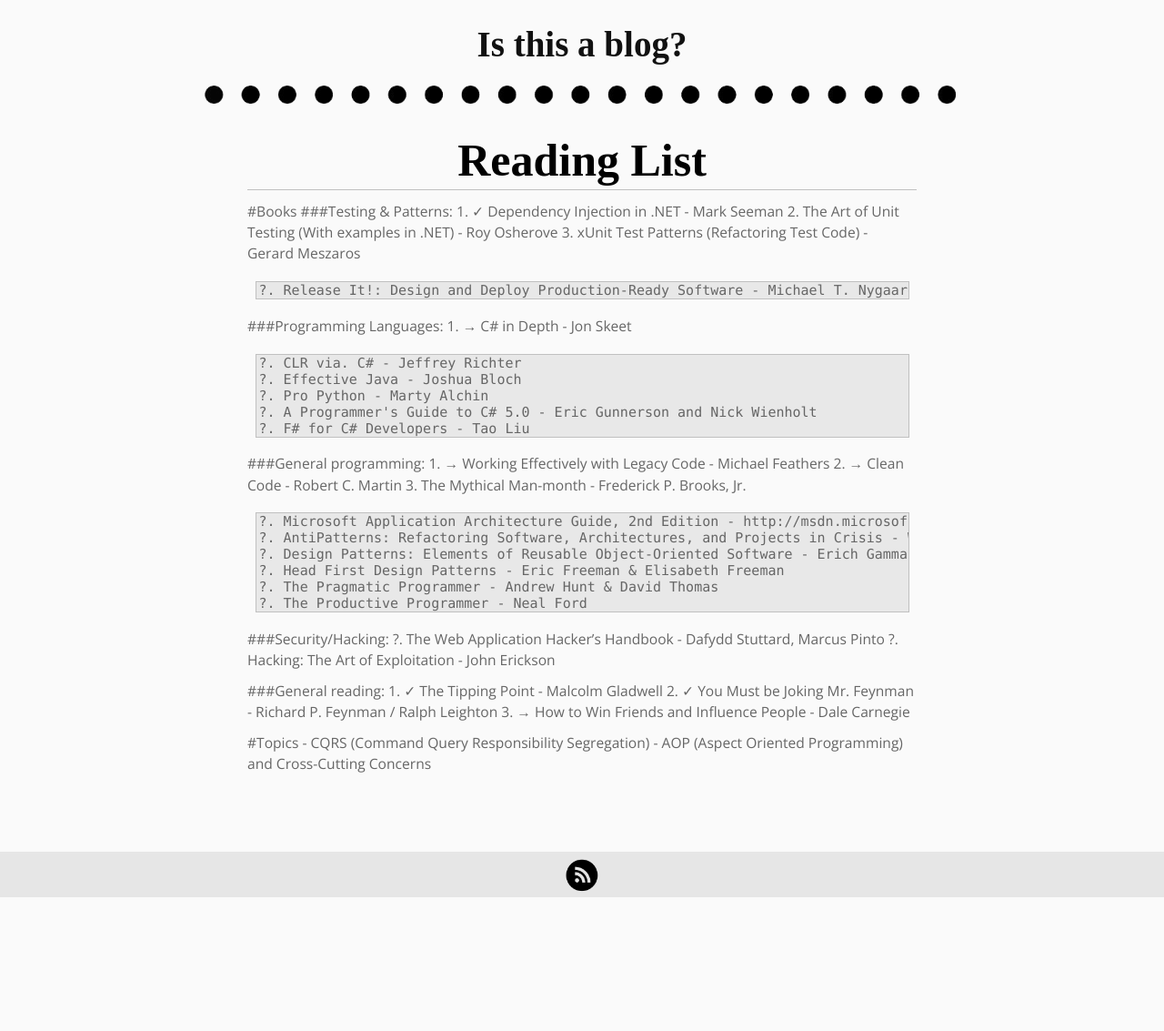
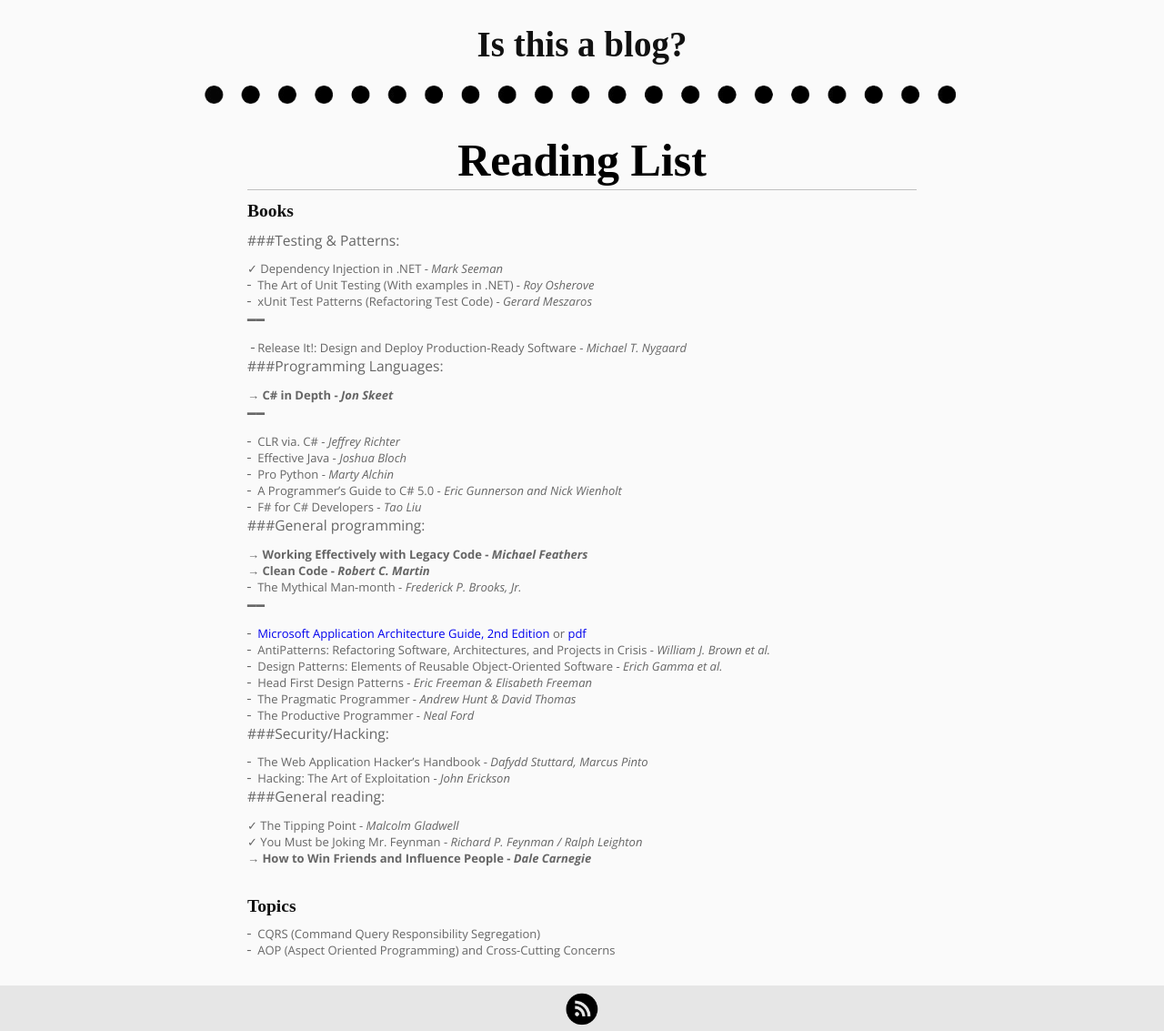
Before and after one commit to M-AV/M-AV.github.io, a Jekyll site: the page built from reading-list/index.html, in a window 1280 px wide. Shown: the whole page at 91% size. Built offline with Jekyll 4.4.1, drawn with Linux system fonts in a browser that asks for light colours; Markdown is read by kramdown in place of the engine named in the settings; before the commit the page ends 986 px from its top, so only the background shows below that.

Commit message:
Changed format of reading list a bit.

```diff
--- a/_includes/pages/reading-list.md
+++ b/_includes/pages/reading-list.md
@@ -1,44 +1,52 @@
 <div class='post_title_wrapper'>
 		<h1 class='post_title'>Reading List </h1>
 </div>
-#Books
+# Books
 ###Testing & Patterns:
-	1. ✓ Dependency Injection in .NET - Mark Seeman
-	2. The Art of Unit Testing (With examples in .NET) - Roy Osherove
-	3. xUnit Test Patterns (Refactoring Test Code) - Gerard Meszaros
+1. ✓ Dependency Injection in .NET - *Mark Seeman*
+2. ╴ The Art of Unit Testing (With examples in .NET) - *Roy Osherove*
+3. ╴ xUnit Test Patterns (Refactoring Test Code) - *Gerard Meszaros*
 
-	?. Release It!: Design and Deploy Production-Ready Software - Michael T. Nygaard
+━━
+
+- ╶ Release It!: Design and Deploy Production-Ready Software - *Michael T. Nygaard*
 
 ###Programming Languages:
-	1. → C# in Depth - Jon Skeet
+1. → **C# in Depth - _Jon Skeet_**
 
-	?. CLR via. C# - Jeffrey Richter
-	?. Effective Java - Joshua Bloch
-	?. Pro Python - Marty Alchin
-	?. A Programmer's Guide to C# 5.0 - Eric Gunnerson and Nick Wienholt
-	?. F# for C# Developers - Tao Liu
+━━
+
+- ╴ CLR via. C# - _Jeffrey Richter_
+- ╴ Effective Java - _Joshua Bloch_
+- ╴ Pro Python - _Marty Alchin_
+- ╴ A Programmer's Guide to C# 5.0 - _Eric Gunnerson and Nick Wienholt_
+- ╴ F# for C# Developers - _Tao Liu_
 
 ###General programming:
-	1. → Working Effectively with Legacy Code - Michael Feathers
-	2. → Clean Code - Robert C. Martin
-	3. The Mythical Man-month - Frederick P. Brooks, Jr.
+- → **Working Effectively with Legacy Code - _Michael Feathers_**
+- → **Clean Code - _Robert C. Martin_**
+- ╴ The Mythical Man-month - _Frederick P. Brooks, Jr._
 
-	?. Microsoft Application Architecture Guide, 2nd Edition - http://msdn.microsoft.com/en-us/library/ff650706.aspx or pdf
-	?. AntiPatterns: Refactoring Software, Architectures, and Projects in Crisis - William J. Brown et al.
-	?. Design Patterns: Elements of Reusable Object-Oriented Software - Erich Gamma et al.
-	?. Head First Design Patterns - Eric Freeman & Elisabeth Freeman
-	?. The Pragmatic Programmer - Andrew Hunt & David Thomas
-	?. The Productive Programmer - Neal Ford
+━━
+
+- ╴ [Microsoft Application Architecture Guide, 2nd Edition](http://msdn.microsoft.com/en-us/library/ff650706.aspx) or [pdf](https://www.microsoft.com/downloads/details.aspx?FamilyID=ce40e4e1-9838-4c89-a197-a373b2a60df2&DisplayLang=en)
+- ╴ AntiPatterns: Refactoring Software, Architectures, and Projects in Crisis - _William J. Brown et al._
+- ╴ Design Patterns: Elements of Reusable Object-Oriented Software - _Erich Gamma et al._
+- ╴ Head First Design Patterns - _Eric Freeman & Elisabeth Freeman_
+- ╴ The Pragmatic Programmer - _Andrew Hunt & David Thomas_
+- ╴ The Productive Programmer - _Neal Ford_
 
 ###Security/Hacking:
-	?. The Web Application Hacker's Handbook - Dafydd Stuttard, Marcus Pinto
-	?. Hacking: The Art of Exploitation - John Erickson
+- ╴ The Web Application Hacker's Handbook - _Dafydd Stuttard, Marcus Pinto_
+- ╴ Hacking: The Art of Exploitation - _John Erickson_
+
 
 ###General reading:
-	1. ✓ The Tipping Point - Malcolm Gladwell
-	2. ✓ You Must be Joking Mr. Feynman - Richard P. Feynman / Ralph Leighton
-	3. →  How to Win Friends and Influence People - Dale Carnegie
+1. ✓ The Tipping Point - _Malcolm Gladwell_
+2. ✓ You Must be Joking Mr. Feynman - _Richard P. Feynman / Ralph Leighton_
+3. →  **How to Win Friends and Influence People - _Dale Carnegie_**
 
-#Topics
-    - CQRS (Command Query Responsibility Segregation)
-    - AOP (Aspect Oriented Programming) and Cross-Cutting Concerns
+<br />
+# Topics
+- ╴ CQRS (Command Query Responsibility Segregation)
+- ╴ AOP (Aspect Oriented Programming) and Cross-Cutting Concerns
--- a/assets/css/style.css
+++ b/assets/css/style.css
@@ -94,6 +94,10 @@ header h1 {
 
 h1 {
     font-family: 'MerryWeather', Serif;
+}
+h2, h3, h4 {
+    padding-top: 5px;
+    padding-bottom: 5px;
 }
 
 header nav {
```
